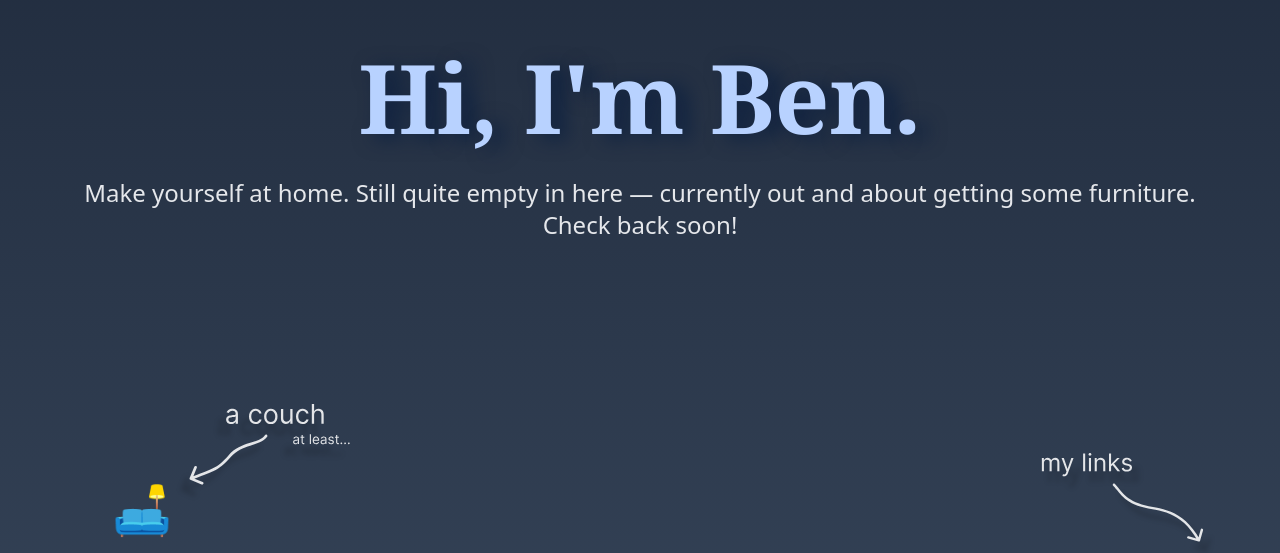
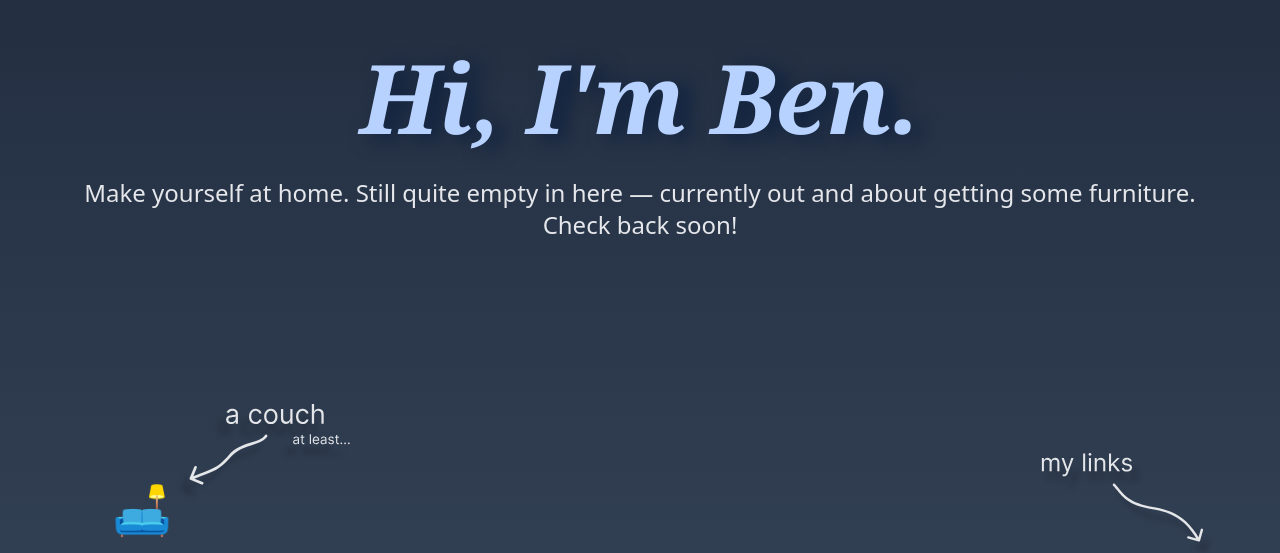
Before and after one commit to bensaine/bensaine.com, a Gatsby site: page / in a window 1280 px wide. Shown: the part 187-740 px from the top of the page. Built offline with nearby package versions, Linux system fonts and the light colour scheme; Gatsby itself is replaced by a stand-in of ours.

Commit message:
fix fonts

```diff
--- a/src/styles/global.css
+++ b/src/styles/global.css
@@ -2,7 +2,7 @@
 @tailwind components;
 @tailwind utilities;
 
-@import url("https://fonts.googleapis.com/css?family=Lora");
+@import url("https://fonts.googleapis.com/css2?family=Lora:ital,wght@1,600&display=swap");
 @import url("https://fonts.googleapis.com/css?family=Inter");
 
 @layer base {
@@ -14,7 +14,10 @@
 	}
 
 	.handwriting {
-		font-family: "Lora", Georgia, serif;
+		font-family: "Lora", Georgia, 'Times New Roman', Times, serif;
+		font-optical-sizing: auto;
+		font-weight: 400;
+		font-style: italic;
 		text-shadow: 11px 4px 20px #03193eba;
 	}
 }
```
